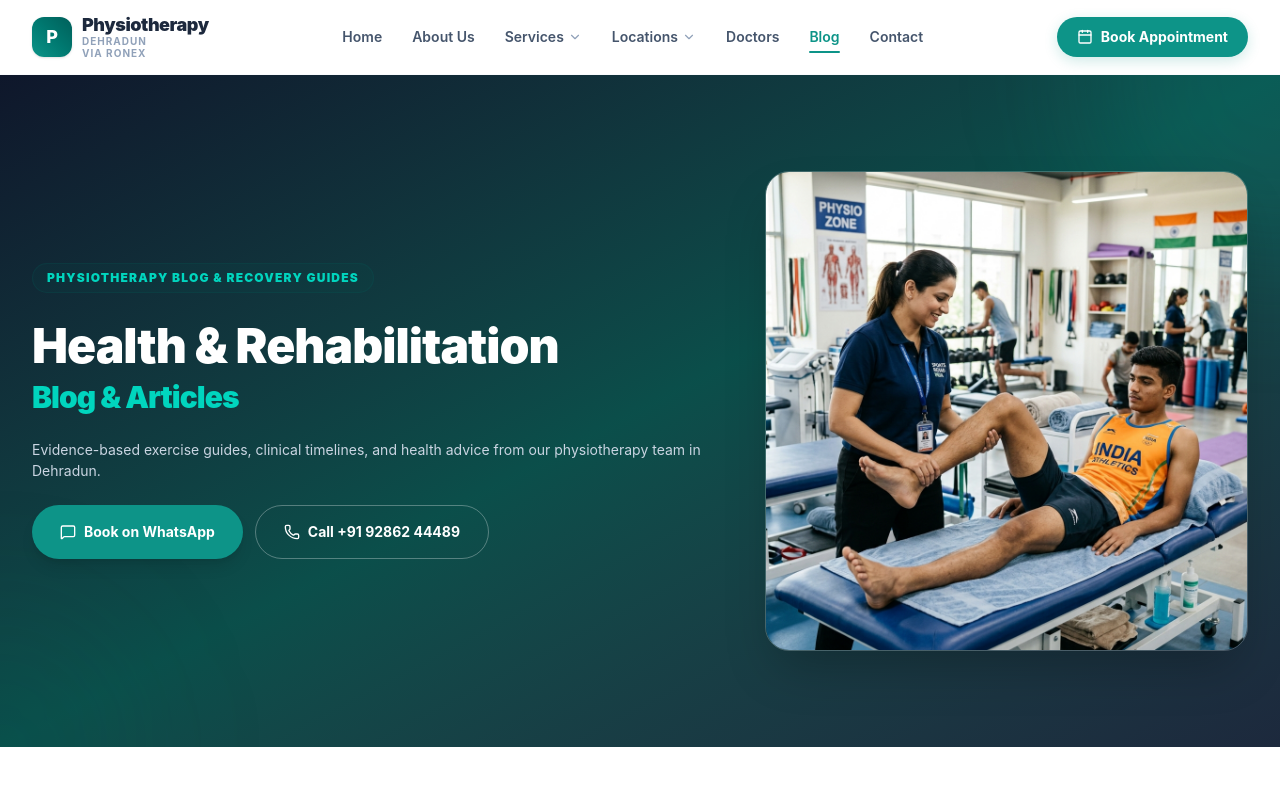
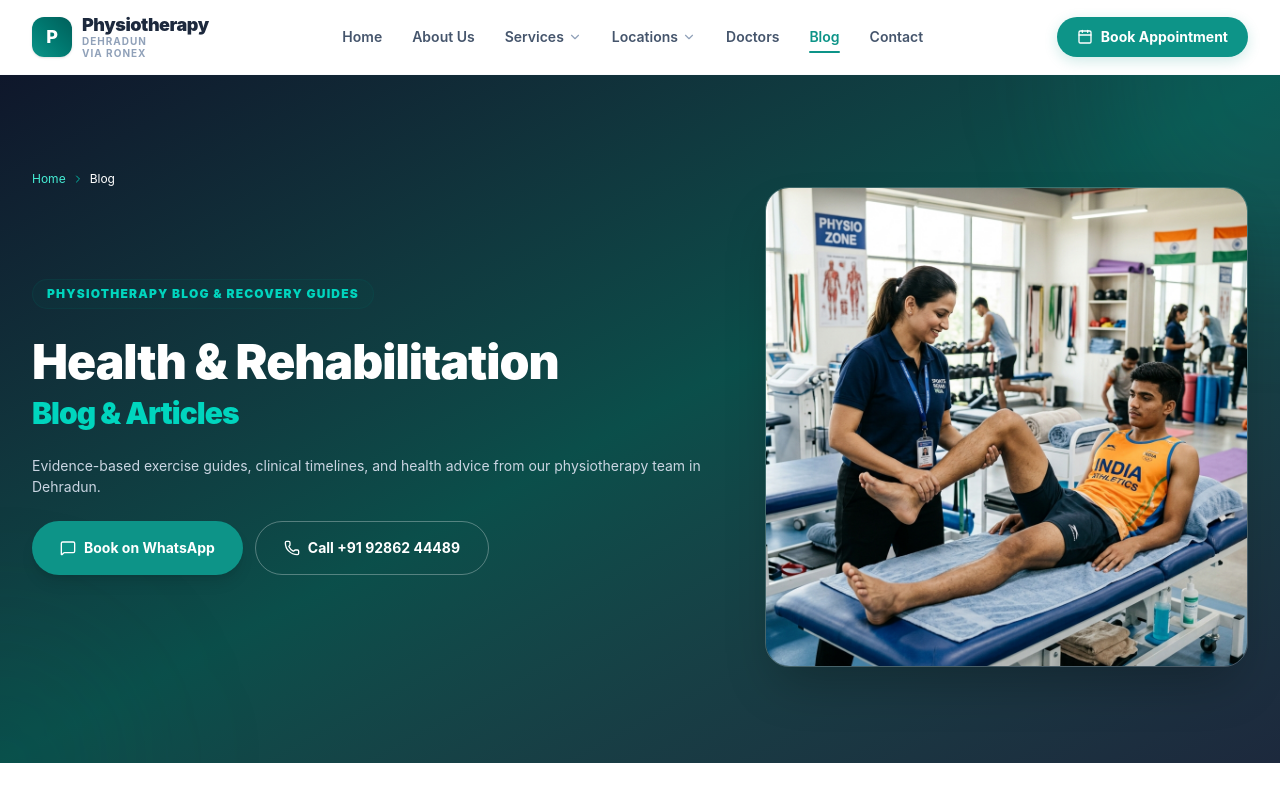
Before and after one commit to web-zoom-digital/PhysiotheraphyInDehradun, a Next.js app: page /blog in a window 1280 px wide. Shown: the top 800 px of the page. Built offline with nearby package versions, Linux system fonts and the light colour scheme.

Commit message:
updating the leadForm in location page

```diff
--- a/src/app/blog/page.tsx
+++ b/src/app/blog/page.tsx
@@ -40,6 +40,24 @@ export default async function BlogIndexPage({
         </div>
 
         <div className="relative max-w-7xl mx-auto px-4 sm:px-6 lg:px-8">
+          <Reveal>
+            <nav
+              className="flex items-center gap-1.5 text-xs text-teal-300 flex-wrap"
+              aria-label="Breadcrumb"
+            >
+              <Link href="/" className="hover:text-white transition-colors">
+                Home
+              </Link>
+              <ChevronRight className="w-3 h-3 text-teal-500" />
+              <Link
+                href="/blog"
+                className="hover:text-white text-white transition-colors"
+              >
+                Blog
+              </Link>
+            </nav>
+          </Reveal>
+
           <div className="grid grid-cols-1 lg:grid-cols-12 gap-10 items-center">
             {/* LEFT: Content */}
             <div className="lg:col-span-7 space-y-6">
--- a/src/app/locations/[slug]/page.tsx
+++ b/src/app/locations/[slug]/page.tsx
@@ -199,7 +199,7 @@ export default async function LocationDetailPage({ params }: Props) {
           <div className="grid grid-cols-1 lg:grid-cols-12 gap-10 items-start">
 
             {/* LEFT: Main Content */}
-            <div className="lg:col-span-8 space-y-14">
+            <div className="lg:col-span-7 space-y-14">
 
               {/* Services Available in [Area] */}
               <section aria-labelledby="services-heading">
@@ -371,15 +371,16 @@ export default async function LocationDetailPage({ params }: Props) {
             </div>
 
             {/* RIGHT: Sticky Sidebar */}
-            <div className="lg:col-span-4 space-y-5 lg:sticky lg:top-24">
+            <div className="lg:col-span-5 space-y-5 lg:sticky lg:top-24">
 
               {/* Lead Booking Form */}
               <div className="bg-white rounded-3xl shadow-[0_8px_40px_rgba(0,0,0,0.08)] border border-slate-100 overflow-hidden">
                 {/* Form header bar */}
                 <div className="bg-gradient-to-r from-teal-800 to-teal-800 px-6 py-5">
+                  <h2 className="text-white font-black text-base tracking-tight">Book a Consultation</h2>
                   <p className="text-teal-100 text-xs mt-1">Secure your slot — redirects to WhatsApp for instant confirmation.</p>
                 </div>
-                <div className="p-6">
+                <div className="p-8 sm:p-6">
                   <LeadForm />
                 </div>
               </div>
```
